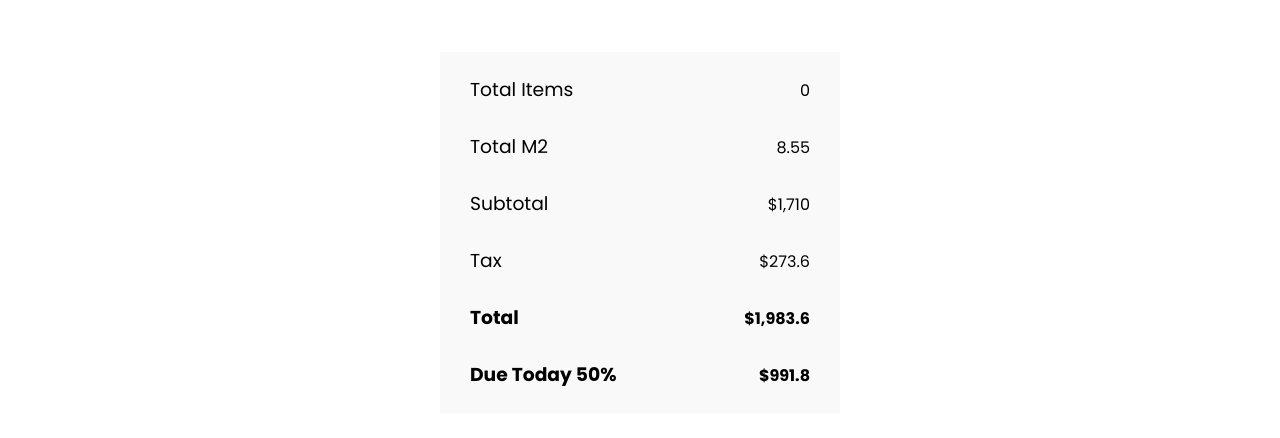
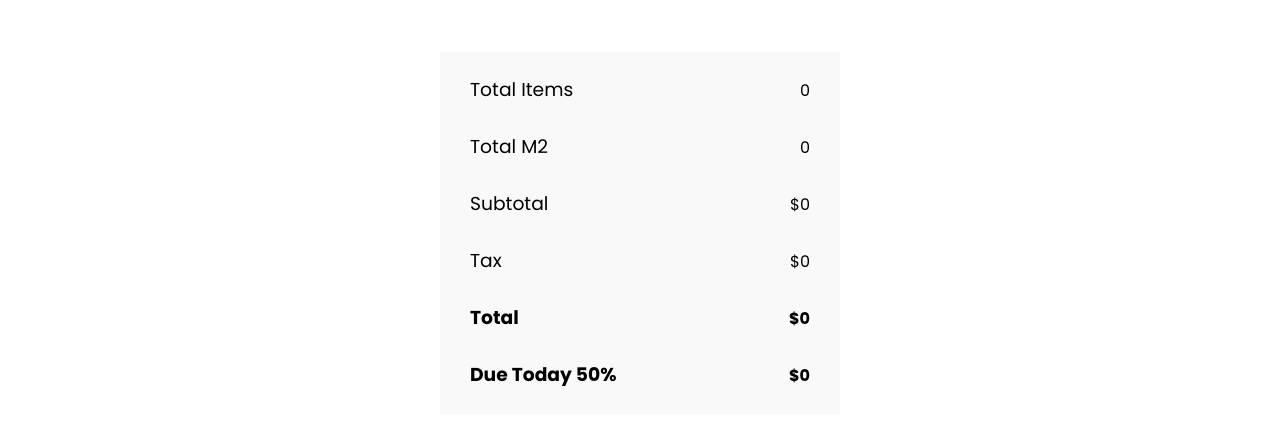
Before and after one commit to codewithsebas/Challenger-Wrapper, a React (Vite) app: page / in a window 1280 px wide. Shown: the part 1720-2158 px from the top of the page. Built offline with nearby package versions, Linux system fonts and the light colour scheme.

Commit message:
Initialization of variables and result of each operation

```diff
--- a/src/App.jsx
+++ b/src/App.jsx
@@ -16,7 +16,25 @@ import Footer from "./components/Footer";
 import { useState } from "react";
 
 function App() {
+  let squareMeters = {
+    beds: 1.2,
+    refrigerador: 1,
+    furniture: 0.5,
+    oven: 0.6,
+    sofa: 1.5,
+    tv: 0.25,
+    washerDryer: 0.5,
+    dining: 2,
+    desk: 0.75,
+    wardrobe: 3.2,
+  };
+
   let totalItems = 0;
+  let totalSquare = 0;
+  let subTotal = 0;
+  let tax = 0;
+  let total = 0;
+
   const handleReset = () => {
     setBeds(0);
     setRefrigerador(0);
@@ -441,23 +459,37 @@ function App() {
                 </div>
                 <div className="row">
                   <h3>Total M2</h3>
-                  <p>8.55</p>
+                  <p>
+                    {
+                      (totalSquare =
+                        squareMeters.beds * beds +
+                        squareMeters.refrigerador * refrigerador +
+                        squareMeters.furniture * furniture +
+                        squareMeters.oven * oven +
+                        squareMeters.sofa * sofa +
+                        squareMeters.tv * tv +
+                        squareMeters.washerDryer * washerDryer +
+                        squareMeters.dining * dining +
+                        squareMeters.desk * desk +
+                        squareMeters.wardrobe * wardrobe)
+                    }
+                  </p>
                 </div>
                 <div className="row">
                   <h3>Subtotal</h3>
-                  <p>$1,710</p>
+                  <p>${(subTotal = totalSquare * 200)}</p>
                 </div>
                 <div className="row">
                   <h3>Tax</h3>
-                  <p>$273.6</p>
+                  <p>${(tax = subTotal * 16)}</p>
                 </div>
                 <div className="row">
                   <h3 className="total">Total</h3>
-                  <p className="total">$1,983.6</p>
+                  <p className="total">${(total = tax * subTotal)}</p>
                 </div>
                 <div className="row">
                   <h3 className="total">Due Today 50%</h3>
-                  <p className="total">$991.8</p>
+                  <p className="total">${total * 2}</p>
                 </div>
               </div>
             </div>
```
